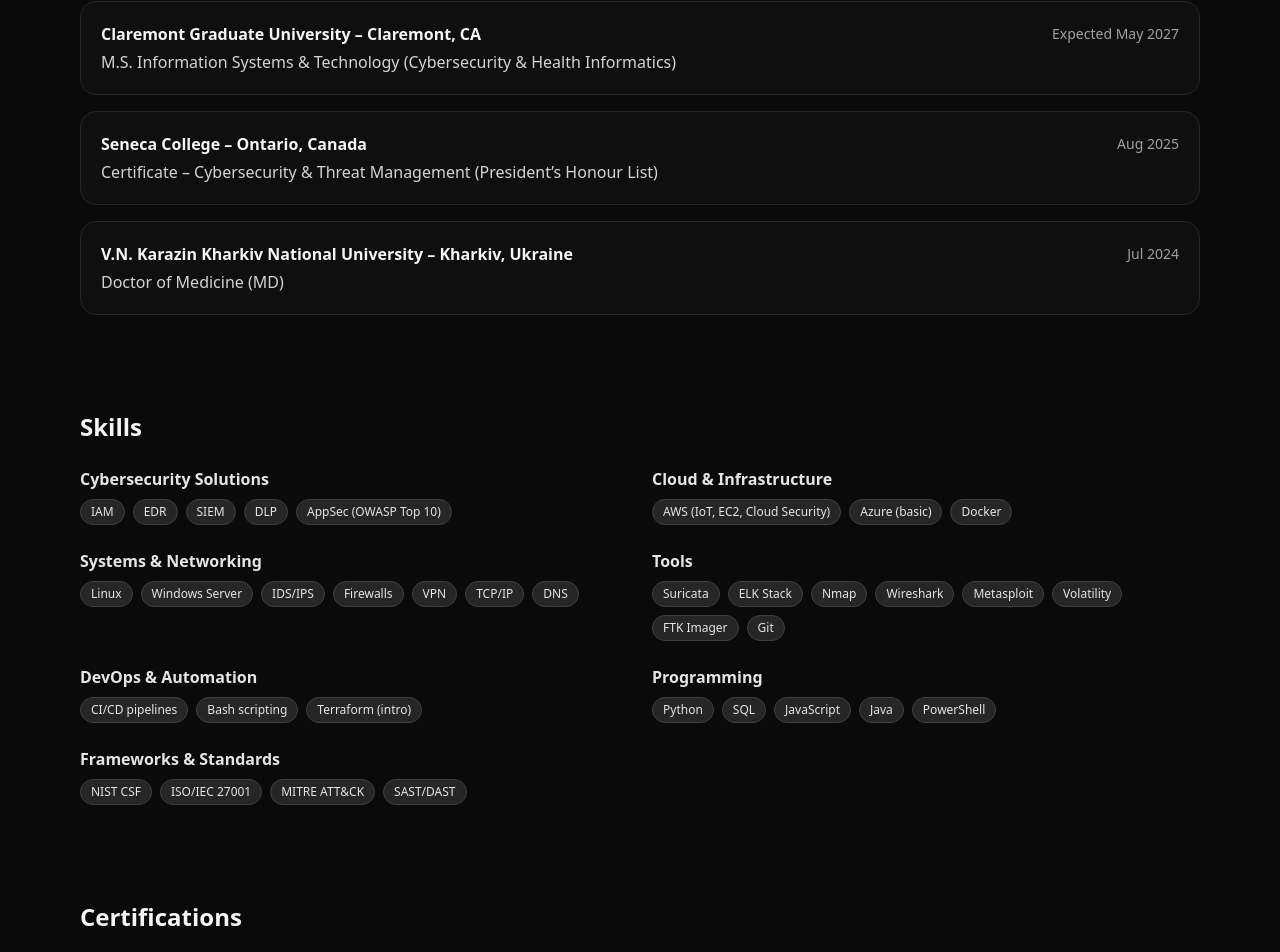
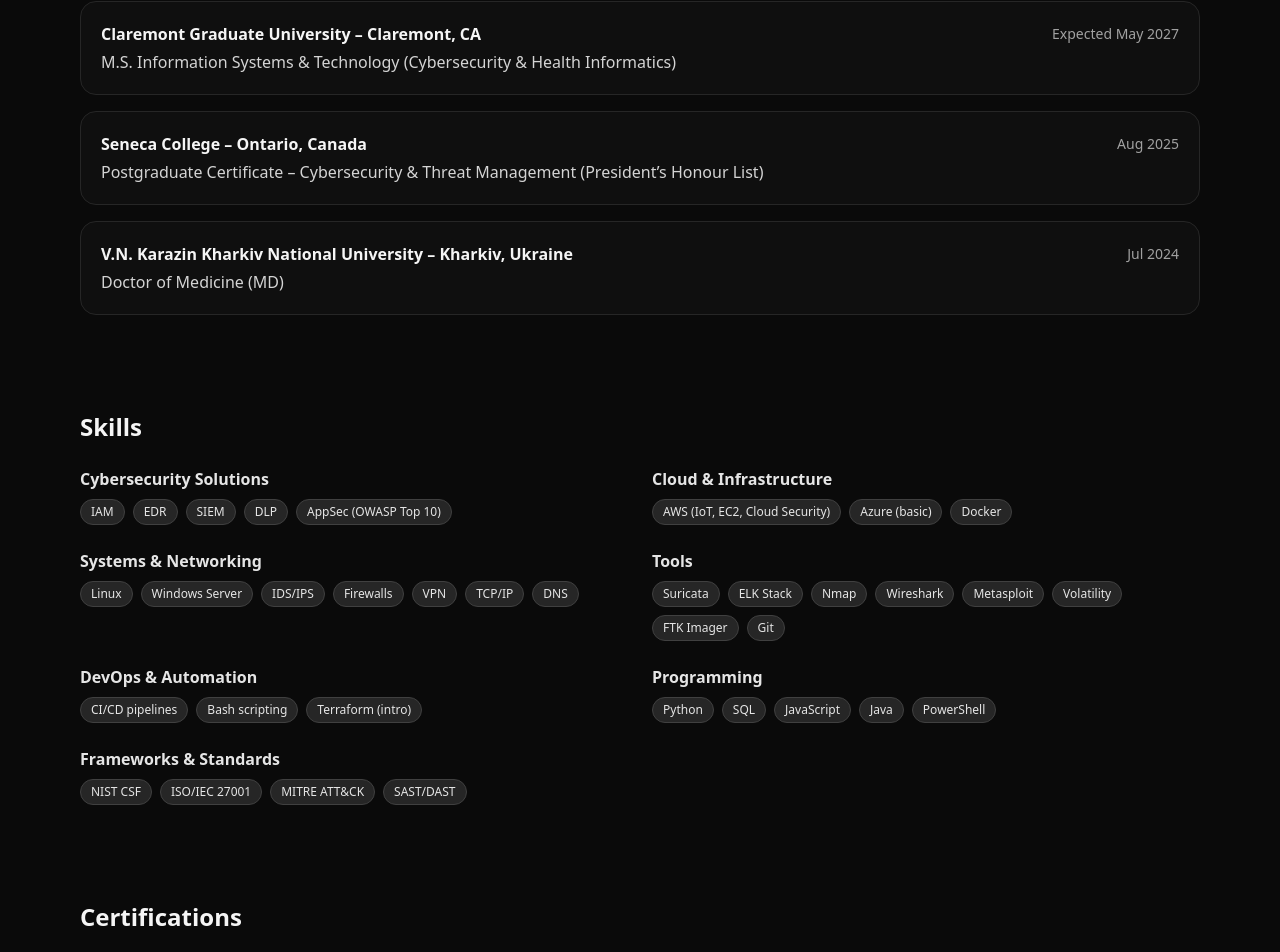
Before and after one commit to Oucheoma/Personal-Portfolio, a React (Vite) app: page / in a window 1280 px wide. Shown: the part 2203-3155 px from the top of the page. Built offline with nearby package versions, Linux system fonts and the light colour scheme.

Commit message:
added postgradutte certificate

```diff
--- a/src/App.jsx
+++ b/src/App.jsx
@@ -205,7 +205,7 @@
         <h2 className="text-2xl font-bold">Education</h2>
         <div className="mt-6 grid gap-4">
           <EduItem school="Claremont Graduate University – Claremont, CA" dates="Expected May 2027" degree="M.S. Information Systems & Technology (Cybersecurity & Health Informatics)" />
-          <EduItem school="Seneca College – Ontario, Canada" dates="Aug 2025" degree="Certificate – Cybersecurity & Threat Management (President’s Honour List)" />
+          <EduItem school="Seneca College – Ontario, Canada" dates="Aug 2025" degree="Postgraduate Certificate – Cybersecurity & Threat Management (President’s Honour List)" />
           <EduItem school="V.N. Karazin Kharkiv National University – Kharkiv, Ukraine" dates="Jul 2024" degree="Doctor of Medicine (MD)" />
         </div>
       </section>
```
